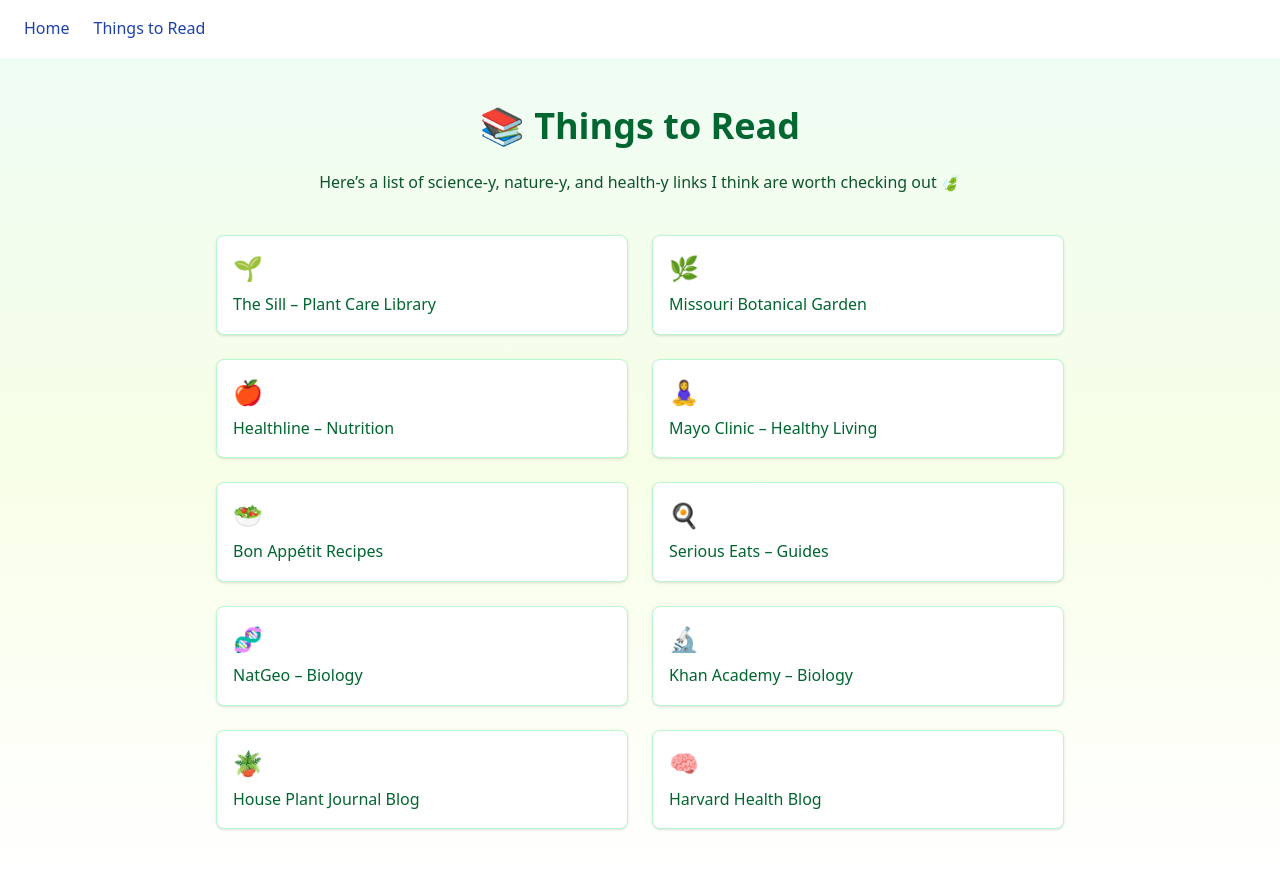
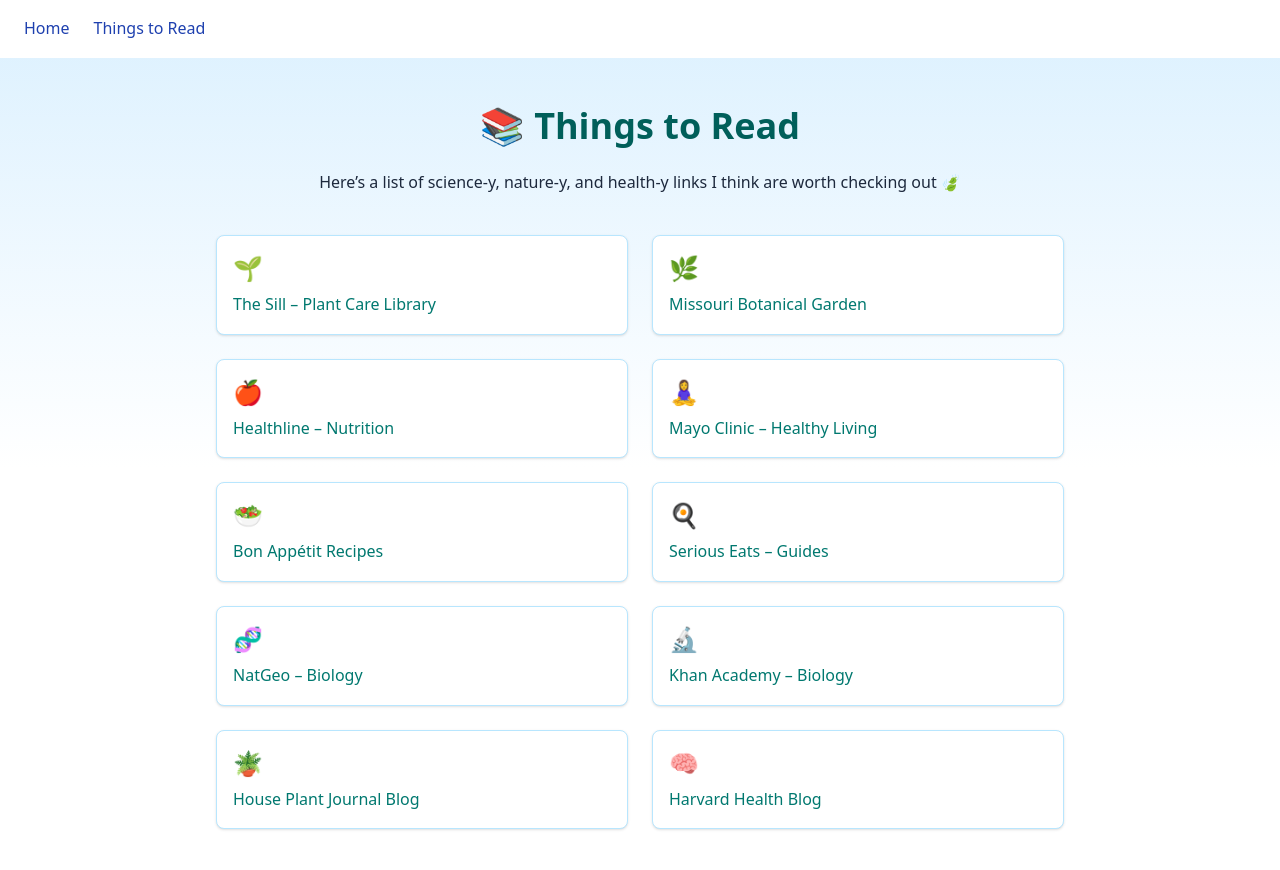
Before and after one commit to CamillaWL/css_480_camilla_landing_page, a Next.js app: page /things-to-read in a window 1280 px wide. Shown: the top 870 px of the page. Built offline with nearby package versions, Linux system fonts and the light colour scheme.

Commit message:
Update page.tsx

```diff
--- a/app/things-to-read/page.tsx
+++ b/app/things-to-read/page.tsx
@@ -15,13 +15,13 @@
   ];
 
   return (
-    <main className="min-h-screen bg-gradient-to-b from-green-50 via-lime-50 to-white text-gray-800 font-sans">
+    <main className="min-h-screen bg-gradient-to-b from-sky-100 via-white to-white text-slate-800 font-sans">
       <div className="max-w-4xl mx-auto px-6 py-12">
-        <h1 className="text-4xl font-extrabold text-center text-green-800 mb-6">
+        <h1 className="text-4xl font-extrabold text-center text-teal-800 mb-6">
           📚 Things to Read
         </h1>
 
-        <p className="text-center text-green-900 mb-10">
+        <p className="text-center text-slate-800 mb-10">
           Here’s a list of science-y, nature-y, and health-y links I think are worth checking out 🍃
         </p>
 
@@ -33,10 +33,10 @@
               target="_blank"
               rel="noopener noreferrer"
               tabIndex={0}
-              className="bg-white p-4 rounded-lg shadow-sm border border-green-200 hover:shadow-md focus:outline focus:outline-2 focus:outline-green-400 transition-all"
+              className="bg-white p-4 rounded-lg shadow-sm border border-sky-200 hover:shadow-md focus:outline focus:outline-2 focus:outline-sky-400 transition-all"
             >
               <div className="text-2xl mb-2">{emoji}</div>
-              <p className="text-green-800 font-medium">{name}</p>
+              <p className="text-teal-700 font-medium">{name}</p>
             </a>
           ))}
         </div>
```
